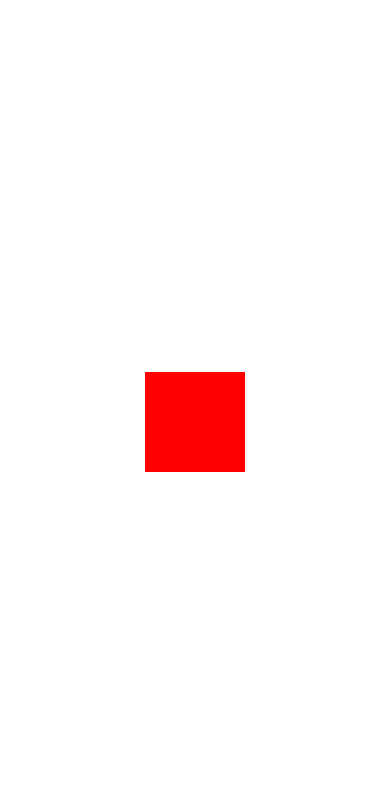
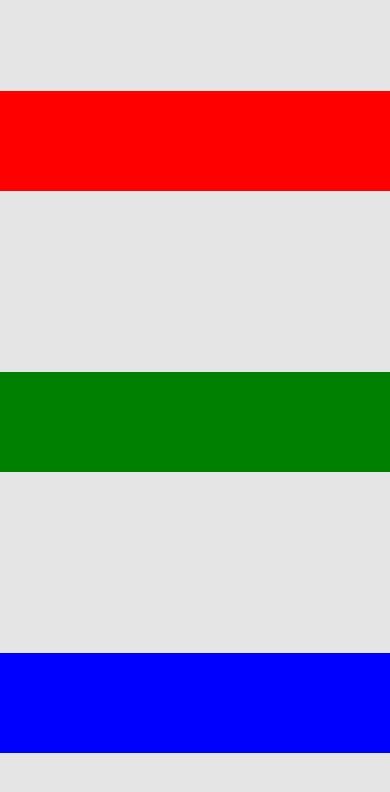
Before and after one commit to Sandesh567/AppPractice, a React Native app: screen / in a window 390 px wide. Shown: the top 792 px of the page. Built offline with nearby package versions, Linux system fonts and the light colour scheme.

Commit message:
12- flexBox

```diff
--- a/App.js
+++ b/App.js
@@ -1,30 +1,25 @@
-import React from "react";
-import { StyleSheet, View, Pressable } from "react-native";
+import React, { useState } from 'react';
+import { Dimensions, StyleSheet, View } from 'react-native';
 
 const App = () => (
   <View style={styles.layout}>
-    <Pressable>
-      {(state) => <Box pressed={state.pressed} />}
-    </Pressable>
-
+    <View style={[styles.box, { backgroundColor: 'red' }]} />
+    <View style={[styles.box, { backgroundColor: 'green' }]} />
+    <View style={[styles.box, { backgroundColor: 'blue' }]} />
   </View>
 );
 
 export default App;
 
-export const Box = (props) => (
-  <View style={[styles.box, props.pressed && { backgroundColor: 'blue' }]} />
-);
-
 export const styles = StyleSheet.create({
   layout: {
     flex: 1,
-    alignItems: 'center',
-    justifyContent: 'center'
+    flexDirection: 'column',
+    justifyContent: 'space-around',
+    backgroundColor: '#e5e5e5',
   },
   box: {
-    width: 100,
-    height: 100,
-    backgroundColor: 'red'
-  }
+    backgroundColor: 'black',
+    height: 100
+  },
 });
```
